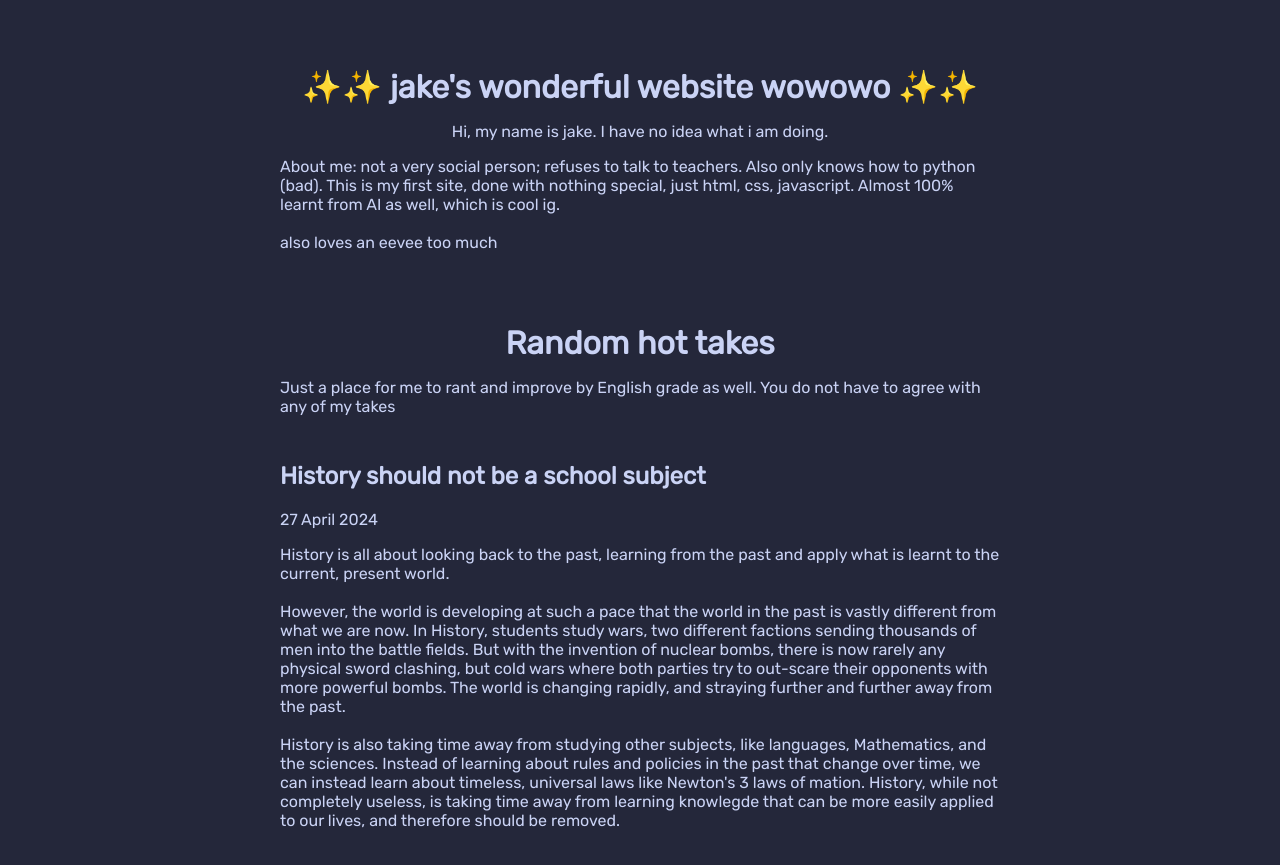
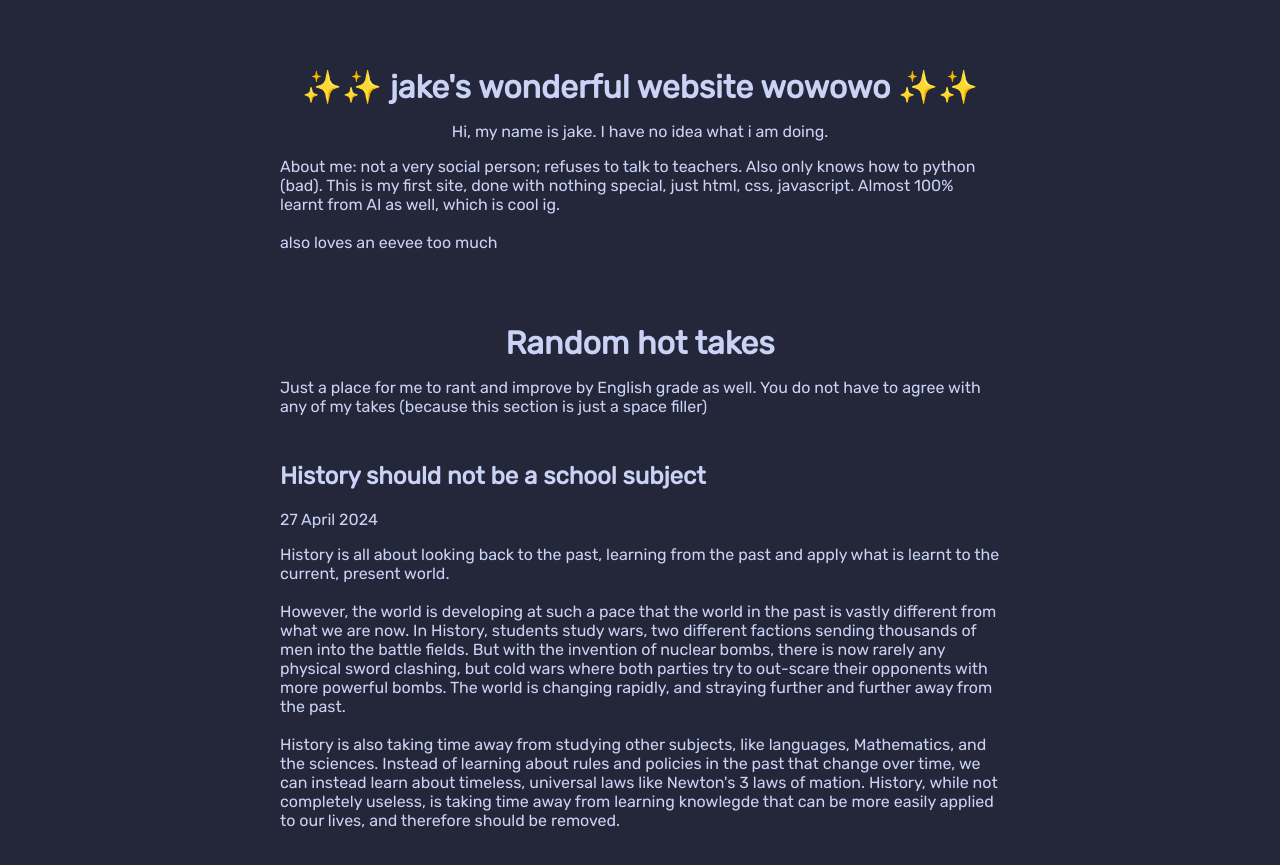
Before and after one commit to Jakeboiegg/my_first_site, a plain HTML site: page index.html in a window 1280 px wide. Shown: the part 73-938 px from the top of the page. Drawn offline with Linux system fonts and the light colour scheme.

Commit message:
because this section is just a space filler

```diff
--- a/index.html
+++ b/index.html
@@ -60,6 +60,7 @@
         <p>
           Just a place for me to rant and improve by English grade as well.
           You do not have to agree with any of my takes
+          (because this section is just a space filler)
         </p>
 
         <div style="height: 10px;"></div>
```
